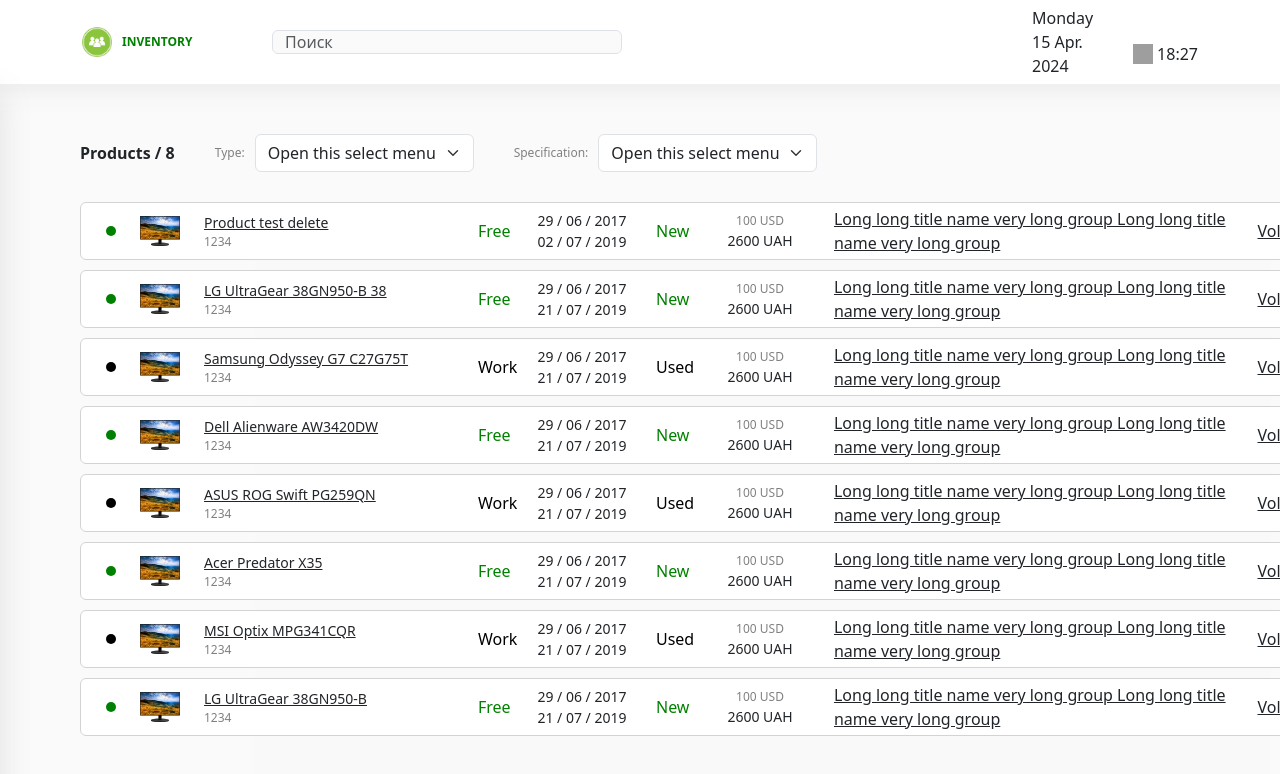
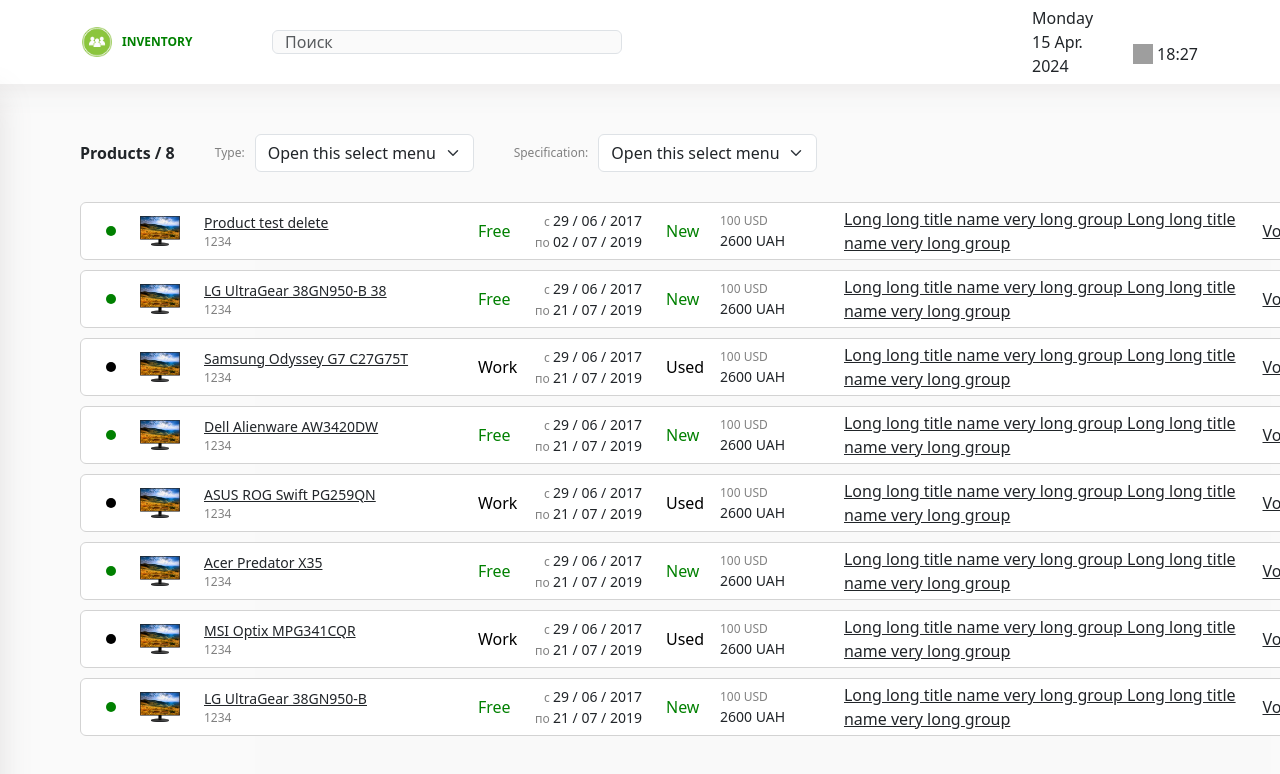
Before and after one commit to Lobovem/DzenCode, a React (Vite) app: page /products in a window 1280 px wide. Shown: the top 774 px of the page. Built offline with nearby package versions, Linux system fonts and the light colour scheme; data requests are answered from the project's data file; grey boxes are pictures that could not be loaded.

Commit message:
refactor(Product): fix styles to fields

```diff
--- a/src/components/Order/Order.scss
+++ b/src/components/Order/Order.scss
@@ -71,6 +71,7 @@
   &__dateWrap {
     flex: 1;
     flex-basis: 10%;
+    text-align: center;
   }
 
   &__date {
--- a/src/components/Product/Product.scss
+++ b/src/components/Product/Product.scss
@@ -3,7 +3,7 @@
   border: 1px solid lightgray;
   border-radius: 6px;
   display: grid;
-  grid-template-columns: 10px 40px 250px 30px 100px 30px 100px 1fr 200px 1fr 100px 30px;
+  grid-template-columns: 10px 40px 250px 30px 110px 30px 100px 1fr 200px 1fr 100px 30px;
   gap: 24px;
   align-items: center;
   padding-top: 4px;
@@ -79,15 +79,26 @@
     margin-left: auto;
   }
 
-  &__dateWrap {
-    display: inline-flex;
+  &__textWrap {
+    display: flex;
     flex-direction: column;
-    flex-wrap: nowrap;
+
+    align-items: flex-end;
+
+    &_center {
+      align-items: center;
+    }
+
+    &_left {
+      align-items: start;
+    }
   }
 
-  &__dateTitle {
+  &__textTitle {
     font-size: 14px;
     text-align: center;
+
+
 
     &_sm {
       font-size: 12px;
--- a/src/components/Product/Product.tsx
+++ b/src/components/Product/Product.tsx
@@ -46,14 +46,14 @@
         <p className="product__statusNoActive">Work</p>
       )}
 
-      <div className="product__dateWrap">
+      <div className="product__textWrap">
+        <p className="product__textTitle">
+          <span className="product__textTitle product__textTitle_sm">c </span>
+          {formatDateWithSlashFull(product.guarantee.start)}
+        </p>
         <div>
-          <p className="product__dateTitle">
-            {formatDateWithSlashFull(product.guarantee.start)}
-          </p>
-        </div>
-        <div>
-          <p className="product__dateTitle">
+          <p className="product__textTitle">
+            <span className="product__textTitle product__textTitle_sm">по </span>
             {formatDateWithSlashFull(product.guarantee.end)}
           </p>
         </div>
@@ -65,14 +65,14 @@
         <p className="product__statusNoActive">Used</p>
       )}
 
-      <div className="product__dateWrap">
+      <div className="product__textWrap product__textWrap_left">
         {product?.price.map((price, index) => (
           <p
             key={index}
             className={
               price.isDefault
-                ? 'product__dateTitle'
-                : 'product__dateTitle product__dateTitle_sm'
+                ? 'product__textTitle'
+                : 'product__textTitle product__textTitle_sm'
             }
           >
             {`${price.value} ${price.symbol}`}
@@ -86,11 +86,11 @@
       <p className="product__title product__title_lg"> Volkov Vladimir</p>
       <p className="product__title product__title_lg">{product.orderName}</p>
 
-      <div className="product__dateWrap">
-        <p className="product__dateTitle product__dateTitle_sm">
+      <div className="product__textWrap product__textWrap_center">
+        <p className="product__textTitle product__textTitle_sm">
           {formatDateWithSlashSmall(product.date)}
         </p>
-        <p className="product__dateTitle">
+        <p className="product__textTitle">
           {formatDateWithSlashNameMonthFull(product.date)}
         </p>
       </div>
--- a/src/components/TopMenu/TopMenu.tsx
+++ b/src/components/TopMenu/TopMenu.tsx
@@ -1,5 +1,6 @@
 import React, { useState, useEffect } from 'react';
 import { formatDateWithDot } from '../../utils/dateFormats';
+import { formatDay, formatTime } from '../../utils/timeFormats';
 import './TopMenu.scss';
 
 export const TopMenu: React.FC = () => {
@@ -12,22 +13,6 @@
 
     return () => clearInterval(interval);
   }, []);
-
-  //TODO move functions formatTime
-  //TODO think about custom hook
-
-  const formatTime = (date: Date): string => {
-    const options: Intl.DateTimeFormatOptions = {
-      hour: '2-digit',
-      minute: '2-digit',
-      hour12: false,
-    };
-    return date.toLocaleTimeString('en-US', options);
-  };
-
-  const formatDay = (date: Date): string => {
-    return new Intl.DateTimeFormat('en-US', { weekday: 'long' }).format(date);
-  };
 
   return (
     <div className="time">
--- a/src/store/slices.ts
+++ b/src/store/slices.ts
@@ -119,13 +119,13 @@
         }),
 
       builder.addCase(deleteProduct.fulfilled, (state, action) => {
-        // state.productList = state.productList.filter(product => product.id !== action.payload.id)//TODO Will be better use filter or new fetch
+        // state.productList = state.productList.filter(product => product.id !== action.payload.id)
         state.detailOrder = state.detailOrder.filter(product => product.id !== action.payload.id)
         state.deleteProduct = initProduct
       })
 
     builder.addCase(deleteOrder.fulfilled, (state, action) => {
-      state.orderList = state.orderList.filter(order => order.id !== action.payload.id)//TODO Will be better use filter or new fetch
+      state.orderList = state.orderList.filter(order => order.id !== action.payload.id)
       state.deleteOrder = initOrder
     })
   },
--- /dev/null
+++ b/src/utils/timeFormats.ts
@@ -0,0 +1,12 @@
+export const formatTime = (date: Date): string => {
+  const options: Intl.DateTimeFormatOptions = {
+    hour: '2-digit',
+    minute: '2-digit',
+    hour12: false,
+  };
+  return date.toLocaleTimeString('en-US', options);
+};
+
+export const formatDay = (date: Date): string => {
+  return new Intl.DateTimeFormat('en-US', { weekday: 'long' }).format(date);
+};
```
